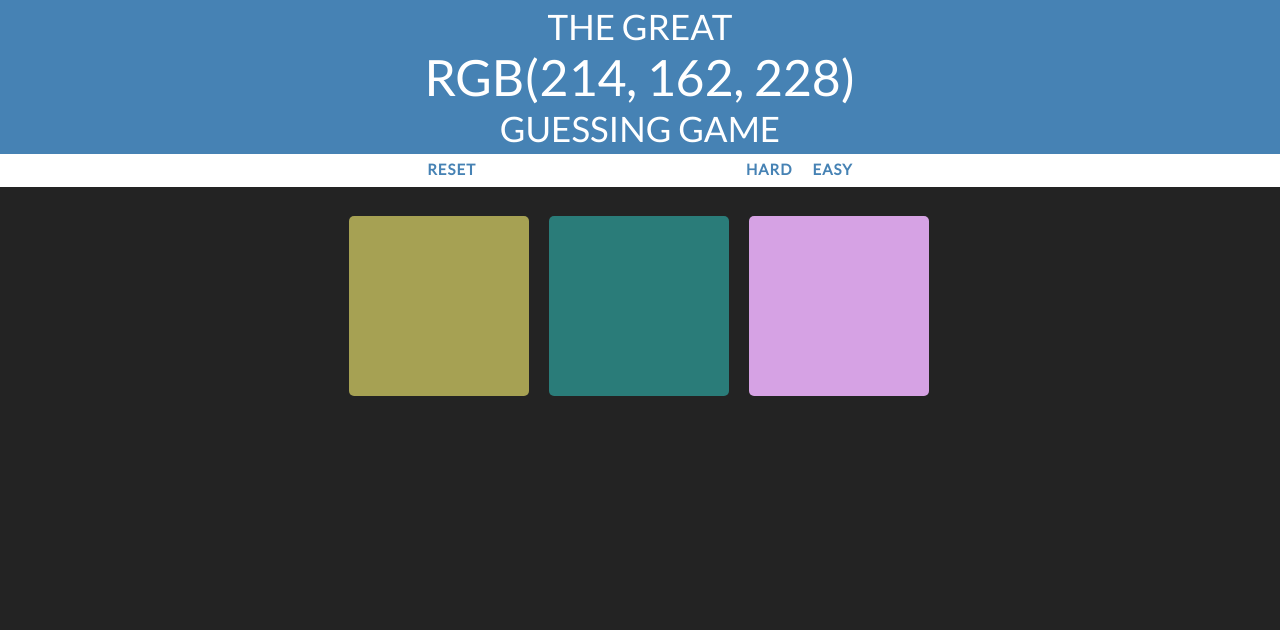
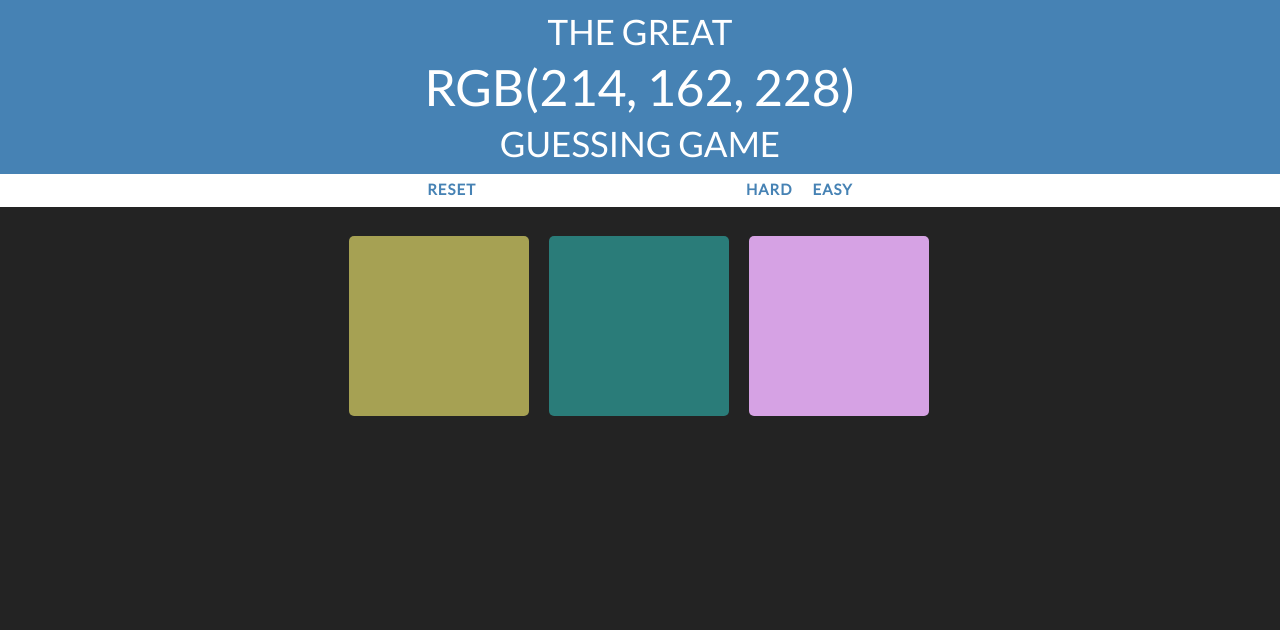
Before and after one commit to KrawczykD/ColorGame, a plain HTML site: page index.html in a window 1280 px wide. Drawn offline with Linux system fonts and the light colour scheme.

Commit message:
format index.html

```diff
--- a/css/color.css
+++ b/css/color.css
@@ -15,6 +15,11 @@ body{
 	text-align: center;
 	background-color: steelblue;
 	color: white;
+	padding: 0.5rem;
+	font-size: 3.5rem;
+}
+
+.header p{
 	padding: 0.5rem;
 	font-size: 3.5rem;
 }
@@ -56,7 +61,7 @@ body{
 	margin: 1.5%;
 	display: inline-block;
 	border-radius: 0.5rem;
-	transition: background 0.6s;
+	transition: all 0.6s;
 }
 
 .board{
--- a/index.html
+++ b/index.html
@@ -9,11 +9,9 @@
 <body>
 
 	<div class="header">
-		THE GREAT
-		<br>
+		<p>THE GREAT</p>
 			<span class="resoult">RGB</span>
-		<br>
-		GUESSING GAME
+		<p>GUESSING GAME</p>
 	</div>
 
 	<div class="menu">
```
